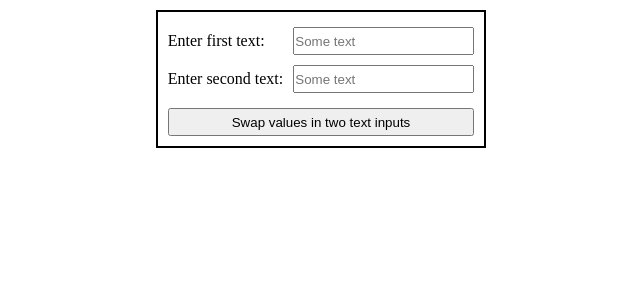
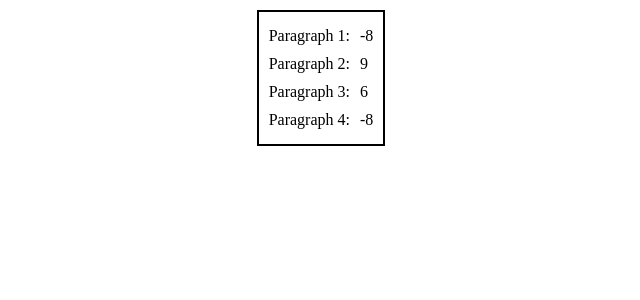
Before and after one commit to AndriiBabushko/Frontend, a PHP site: page /Lab4/src/lab_tasks/task_2/task_2.html in a window 1280 px wide. Shown: the top 300 px of the page, without its empty margins (319-959 px from the left). Run offline with PHP 8.4, Linux system fonts and the light colour scheme.

Commit message:
Complete task 2 in Lab 4

```diff
--- a/Lab4/src/index.html
+++ b/Lab4/src/index.html
@@ -4,7 +4,7 @@
     <meta charset="UTF-8">
     <meta name="viewport" content="width=device-width, initial-scale=1.0, minimum-scale=1.0">
     <meta http-equiv="X-UA-Compatible" content="ie=edge">
-    <title>Lab 3</title>
+    <title>Lab 4</title>
     <link rel="icon" href="../../img/icons/racoon_animal_icon_123571.ico">
     <link rel="stylesheet" href="styles/css/style.css">
 </head>
--- a/Lab4/src/lab_tasks/task_1/task_1.html
+++ b/Lab4/src/lab_tasks/task_1/task_1.html
@@ -3,7 +3,7 @@
 <head>
     <meta charset="UTF-8">
     <title>Task 1</title>
-    <link rel="stylesheet" href="./styles/css/task_1.css">5
+    <link rel="stylesheet" href="./styles/css/task_1.css">
     <link rel="icon" href="../../../../img/icons/racoon_animal_icon_123571.ico">
 </head>
 <body>
--- a/Lab4/src/lab_tasks/task_2/js/task_2.js
+++ b/Lab4/src/lab_tasks/task_2/js/task_2.js
@@ -1 +1,16 @@
 'use strict';
+
+const getRandomInt= (fromNumber, toNumber) => Math.round((Math.random() * (toNumber -
+    fromNumber) + fromNumber));
+
+const paragraphs = document.querySelectorAll('.table__paragraph');
+for (let i = 0; i < paragraphs.length; i++) {
+    const generatedNumber = getRandomInt(-10, 10);
+    paragraphs[i].innerHTML = `${generatedNumber}`;
+    paragraphs[i].setAttribute('value', generatedNumber.toString())
+    paragraphs[i].addEventListener('click', (event) => {
+        const number = parseInt(event.target.getAttribute('value')) ** 2;
+        paragraphs[i].setAttribute('value', number.toString())
+        paragraphs[i].innerHTML = `${number}`;
+    });
+}
--- a/Lab4/src/lab_tasks/task_2/styles/css/task_2.css
+++ b/Lab4/src/lab_tasks/task_2/styles/css/task_2.css
@@ -23,15 +23,9 @@
   border-collapse: collapse;
 }
 
-.table__text_first_text, .table__second_text {
+.table__paragraph {
   margin: 5px 0 5px 10px;
-  height: 28px;
-}
-
-.table__button_swap {
-  height: 28px;
-  width: 100%;
-  margin: 10px 0 0 0;
+  cursor: pointer;
 }
 
 /*# sourceMappingURL=task_2.css.map */
--- a/Lab4/src/lab_tasks/task_2/styles/sass/task_2.sass
+++ b/Lab4/src/lab_tasks/task_2/styles/sass/task_2.sass
@@ -19,11 +19,6 @@
 .button_section__table
   border-collapse: collapse
 
-.table__text_first_text, .table__second_text
+.table__paragraph
   margin: 5px 0 5px 10px
-  height: 28px
-
-.table__button_swap
-  height: 28px
-  width: 100%
-  margin: 10px 0 0 0
+  cursor: pointer
--- a/Lab4/src/lab_tasks/task_2/task_2.html
+++ b/Lab4/src/lab_tasks/task_2/task_2.html
@@ -13,23 +13,34 @@
             <table class="button_section__table">
                 <tr>
                     <td>
-                        <label for="textFirstText" class="table__label_first_text">Enter first text:</label>
+                        <label for="paragraph_one" class="table__label_paragraph">Paragraph 1:</label>
                     </td>
                     <td>
-                        <input type="text" name="textFirstText" id="textFirstText" class="table__text_first_text" placeholder="Some text">
+                        <p id="paragraph_one" class="table__paragraph"></p>
                     </td>
                 </tr>
                 <tr>
                     <td>
-                        <label for="textSecondText" class="table__label_second_text">Enter second text:</label>
+                        <label for="paragraph_two" class="table__label_paragraph">Paragraph 2:</label>
                     </td>
                     <td>
-                        <input type="text" name="textSecondText" id="textSecondText" class="table__second_text" placeholder="Some text">
+                        <p id="paragraph_two" class="table__paragraph"></p>
                     </td>
                 </tr>
                 <tr>
-                    <td colspan="2">
-                        <input type="button" value="Swap values in two text inputs" id="buttonSwap" class="table__button_swap">
+                    <td>
+                        <label for="paragraph_three" class="table__label_paragraph">Paragraph 3:</label>
+                    </td>
+                    <td>
+                        <p id="paragraph_three" class="table__paragraph"></p>
+                    </td>
+                </tr>
+                <tr>
+                    <td>
+                        <label for="paragraph_four" class="table__label_paragraph">Paragraph 4:</label>
+                    </td>
+                    <td>
+                        <p id="paragraph_four" class="table__paragraph"></p>
                     </td>
                 </tr>
             </table>
```
Also changed, not shown: 3 other files.
